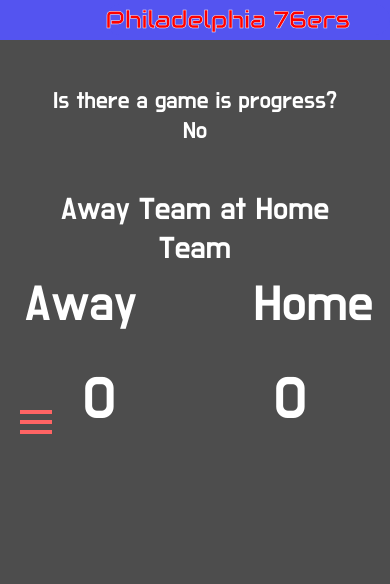
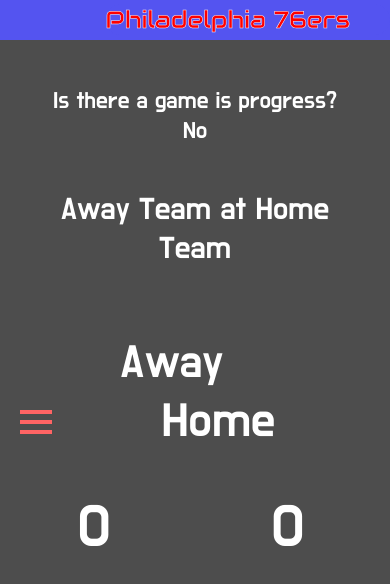
Before and after one commit to jordangregson/SixersStats, a plain HTML site: page index.html in a window 390 px wide. Drawn offline with Linux system fonts and the light colour scheme; no server answers.

Commit message:
Update score-styles.css

```diff
--- a/score-styles.css
+++ b/score-styles.css
@@ -93,45 +93,49 @@
     #home {
         background-color: #4D4D4D;
 
-        font-size: 13vw;
+        font-size: 36pt;
 
-        position: absolute;
-        top: 60vw;
-        left: 55vw;
+        position: relative;
+        top: 20vw;
 
+        margin-top: 10vw;
+        margin-left: 13vw;
+        margin-right: 1vw;
     }
 
     #away {
         background-color: #4D4D4D;
 
-        font-size: 13vw;
+        font-size: 35pt;
 
-        position: absolute;
-        top: 60vw;
-        right: 55vw;
+        position: relative;
+        top: 20vw;
 
-
+        margin-top: 10vw;
+        margin-left: 1vw;
+        margin-right: 13vw;
     }
 
     #home-score {
         font-size: 45pt;
 
-        position: absolute;
-        top: 83vw;
-        left: 50vw;
-        right: 1vw;
+        position: relative;
+        top: 25vw;
 
-
+        margin-top: 40vw;
+        margin-left: 20vw;
+        margin-right: 1vw;
     }
 
     #away-score {
         font-size: 45pt;
 
-        position: absolute;
-        top: 83vw;
-        right: 50vw;
-        left: 1vw;
+        position: relative;
+        top: 25vw;
 
+        margin-top: 10vw;
+        margin-left: 1vw;
+        margin-right: 20vw;
     }
 
     .score {
```
